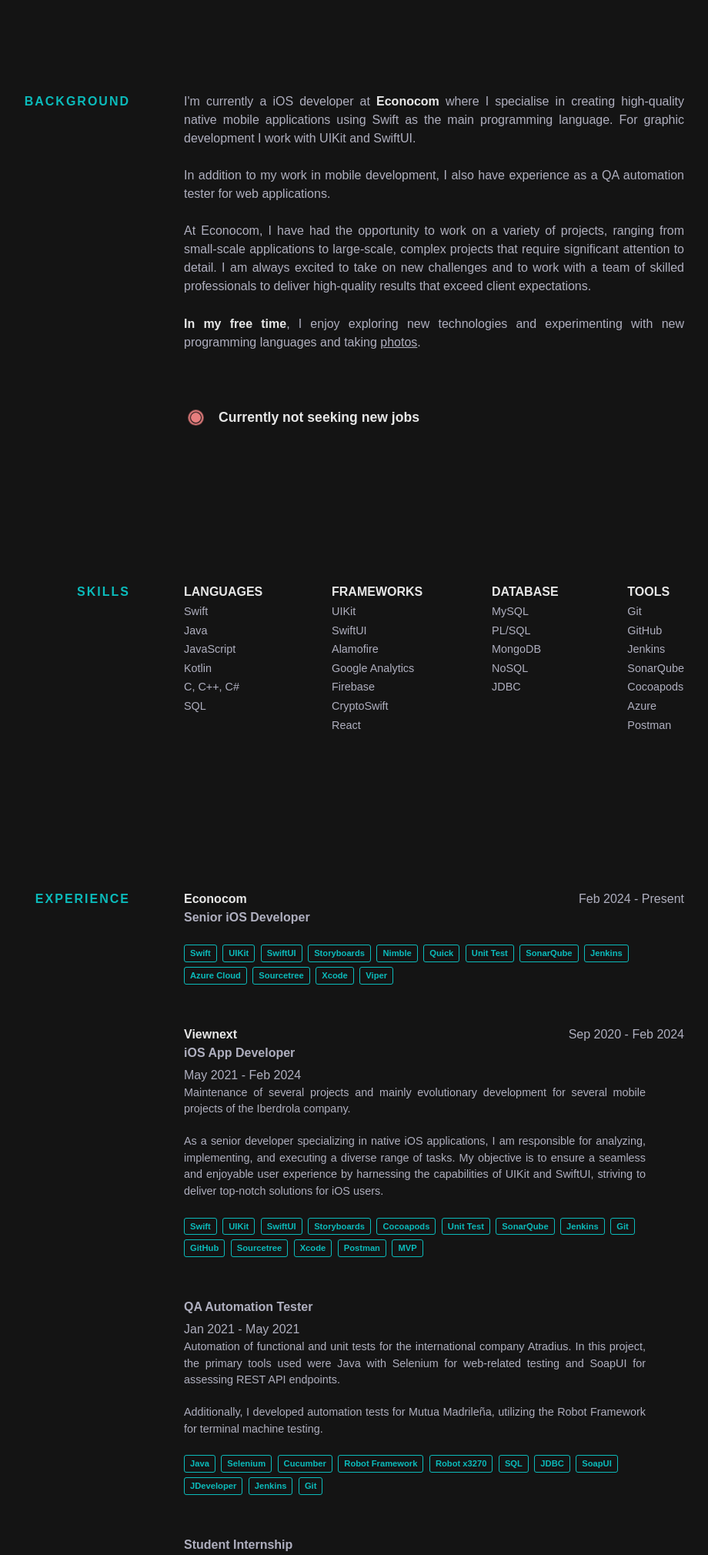
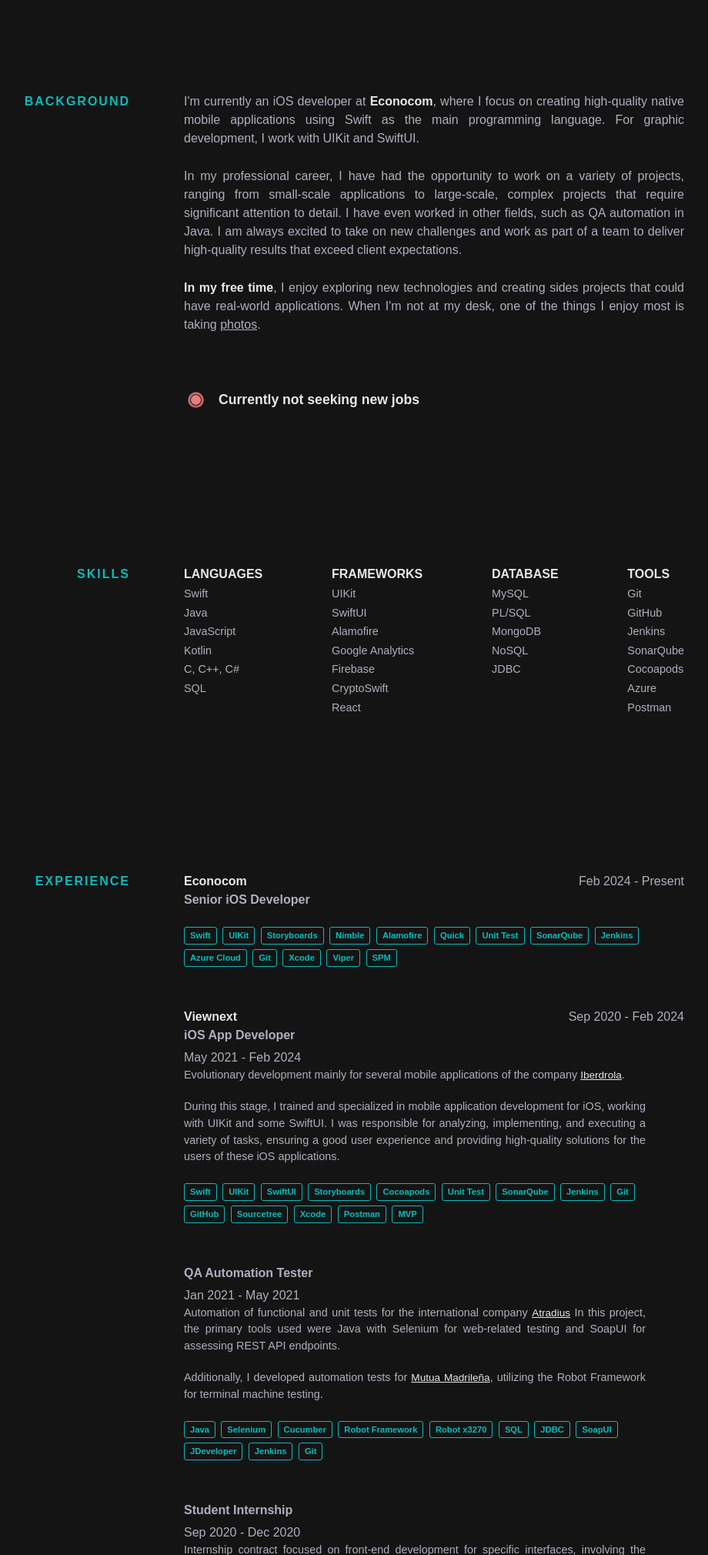
Before and after one commit to Walkator/dniel.me, a plain HTML site: page index.html in a window 1280 px wide. Shown: the part 780-2800 px from the top of the page at 77% size, without its empty margins (211-1131 px from the left). Drawn offline with nearby package versions, Linux system fonts and the light colour scheme; a web font is replaced by a local one.

Commit message:
new strings

```diff
--- a/css/main.css
+++ b/css/main.css
@@ -257,6 +257,12 @@
 .linkParagraph {
     text-decoration: underline;
     font-size: 1rem;
+    font-weight: lighter;
+}
+
+.linkParagraphDetailJob {
+    text-decoration: underline;
+    font-size: .85rem;
     font-weight: lighter;
 }
 
--- a/index.html
+++ b/index.html
@@ -31,7 +31,7 @@
                 <div>
                     <div class="avatar__container"><img class="avatar" src="img/icons/imgProfile.jpg" alt="Profile Picture Walkator"/></div>
 
-                    <h1 class="intro__hello">Hello!
+                    <h1 class="intro__hello">Hi there!
                         <span class="emoji wave-hand animated"></span>
                     </h1>
 
@@ -52,15 +52,14 @@
             <section class="section background">
                 <div class="section__title">Background</div>
                 <div class="section__content">
-                    <p> I'm currently a iOS developer at <a class="underline-link" href="https://www.econocom.com/" target="_blank">Econocom</a>
-                        where I specialise in creating high-quality native mobile applications using Swift as the main programming language. For graphic development I work with UIKit and SwiftUI.
-                        <br></br>
-                        In addition to my work in mobile development, I also have experience as a QA automation tester for web applications.
-                        <br></br>
-                        At Econocom, I have had the opportunity to work on a variety of projects, ranging from small-scale applications to large-scale, complex projects that require significant attention to detail.
-                        I am always excited to take on new challenges and to work with a team of skilled professionals to deliver high-quality results that exceed client expectations.
+                    <p>I'm currently an iOS developer at <a class="underline-link" href="https://www.econocom.com/" target="_blank">Econocom</a>,
+                        where I focus on creating high-quality native mobile applications using Swift as the main programming language. For graphic development, I work with UIKit and SwiftUI.
                     </p>
-                    <p> <strong>In my free time</strong>, I enjoy exploring new technologies and experimenting with new programming languages and taking <a class="linkParagraph" href="https://photos.dniel.me" target="_blank">photos</a>.</p>
+                    <p>In my professional career, I have had the opportunity to work on a variety of projects, ranging from small-scale applications to large-scale, complex projects that require significant attention to detail.
+                        I have even worked in other fields, such as QA automation in Java. I am always excited to take on new challenges and work as part of a team to deliver high-quality results that exceed client expectations.
+                    </p>
+                    <p> <strong>In my free time</strong>, I enjoy exploring new technologies and creating sides projects that could have real-world applications.
+                        When I'm not at my desk, one of the things I enjoy most is taking <a class="linkParagraph" href="https://photos.dniel.me" target="_blank">photos</a>.</p>
                     <a class="status"><!-- <a class="status" href="https://walkator.github.io/resume.pdf" target="_blank"> -->
                         <div class="status__light">
                             <div class="status__light__ring__red"></div>
@@ -141,17 +140,18 @@
                                     <div class="project__used">
                                         <span class="project__used__item">Swift</span>
                                         <span class="project__used__item">UIKit</span>
-                                        <span class="project__used__item">SwiftUI</span>
                                         <span class="project__used__item">Storyboards</span>
                                         <span class="project__used__item">Nimble</span>
+                                        <span class="project__used__item">Alamofire</span>
                                         <span class="project__used__item">Quick</span>
                                         <span class="project__used__item">Unit Test</span>
                                         <span class="project__used__item">SonarQube</span>
                                         <span class="project__used__item">Jenkins</span>
                                         <span class="project__used__item">Azure Cloud</span>
-                                        <span class="project__used__item">Sourcetree</span>
+                                        <span class="project__used__item">Git</span>
                                         <span class="project__used__item">Xcode</span>
                                         <span class="project__used__item">Viper</span>
+                                        <span class="project__used__item">SPM</span>
                                     </div>
                                 </div>
                             </section>
@@ -166,8 +166,9 @@
                             </div>
                             <section class="other-projects">
                                 <div class="project">
-                                    <p>Maintenance of several projects and mainly evolutionary development for several mobile projects of the Iberdrola company.</p>
-                                    <p>As a senior developer specializing in native iOS applications, I am responsible for analyzing, implementing, and executing a diverse range of tasks. My objective is to ensure a seamless and enjoyable user experience by harnessing the capabilities of UIKit and SwiftUI, striving to deliver top-notch solutions for iOS users.</p>
+                                    <p>Evolutionary development mainly for several mobile applications of the company <a class="linkParagraphDetailJob" href="https://www.iberdrola.es/" target="_blank">Iberdrola</a>.</p>
+                                    <p>During this stage, I trained and specialized in mobile application development for iOS, working with UIKit and some SwiftUI.
+                                        I was responsible for analyzing, implementing, and executing a variety of tasks, ensuring a good user experience and providing high-quality solutions for the users of these iOS applications.</p>
                                     <div class="project__used">
                                         <span class="project__used__item">Swift</span>
                                         <span class="project__used__item">UIKit</span>
@@ -192,8 +193,9 @@
                             </div>
                             <section class="other-projects">
                                 <div class="project">
-                                    <p>Automation of functional and unit tests for the international company Atradius. In this project, the primary tools used were Java with Selenium for web-related testing and SoapUI for assessing REST API endpoints.</p>
-                                    <p>Additionally, I developed automation tests for Mutua Madrileña, utilizing the Robot Framework for terminal machine testing.</p>
+                                    <p>Automation of functional and unit tests for the international company <a class="linkParagraphDetailJob" href="https://group.atradius.com/" target="_blank">Atradius</a>
+                                        In this project, the primary tools used were Java with Selenium for web-related testing and SoapUI for assessing REST API endpoints.</p>
+                                    <p>Additionally, I developed automation tests for <a class="linkParagraphDetailJob" href="https://www.mutua.es/" target="_blank">Mutua Madrileña</a>, utilizing the Robot Framework for terminal machine testing.</p>
                                     <div class="project__used">
                                         <span class="project__used__item">Java</span>
                                         <span class="project__used__item">Selenium</span>
@@ -243,7 +245,9 @@
                     <div class="section__feature">
                         <figcaption class="project__caption">
                             <div class="project__name"> <a href="https://github.com/Walkator/" target="_blank">Working now at: Places</a></div>
-                            <p>With Places, you can explore amazing places, organize your travel plans, and connect with other passionate travelers. </p>
+                            <p>Places is an application built entirely in SwiftUI following the MVVM pattern.
+                                It's objective is to consolidate key information about the destinations you visit, offering both concise and comprehensive details.
+                                This allows you to forego independent searches and instead concentrate on learning about and fully enjoying your travel destinations.</p>
                         </figcaption>
                         <div class="project places">
                             <figure class="project__pic">
@@ -342,7 +346,7 @@
                 <div class="footer__links">
                     <a href="mailto:aguilar@gmail.com" target="_blank" title="email"> <span class="text">Email</span> <img src="img/icons/email.svg" alt="email"> </a>
                     <a href="https://github.com/walkator" target="_blank" title="github"> <span class="text">Github</span> <img src="img/icons/github.svg" alt="github"> </a>
-                    <a href="https://photos.dniel.me" target="_blank" title="github"> <span class="text">Photos</span></a>
+                    <a href="https://photos.dniel.me" target="_blank" title="github"> <span class="text">Photos</span><img src="img/icons/camera.svg" alt="photos"> </a>
                     <a href="https://www.linkedin.com/in/daguilardominguez" target="_blank" title="linkedin"> <span class="text">Linkedin</span> <img src="img/icons/linkedin.svg" alt="linkedin"> </a>
                 </div>
             </footer> <button id="top-button"> <img src="img/emojis/pointing-up.png" alt=""> </button>
--- a/js/main.js
+++ b/js/main.js
@@ -77,7 +77,7 @@
     sr.reveal('.emoji');
     sr.reveal('.background');
     sr.reveal('.skills');
-    sr.reveal('.experience', { viewFactor: 0.2 });
+    sr.reveal('.experience', { viewFactor: 0.1 });
     sr.reveal('.featured-projects', { viewFactor: 0.1 });
     sr.reveal('.feature_video', { viewFactor: 0.1 });
     sr.reveal('.other-projects', { viewFactor: 0.05 });
```
Also changed, not shown: img/icons/camera.svg (added), 2 other files.
